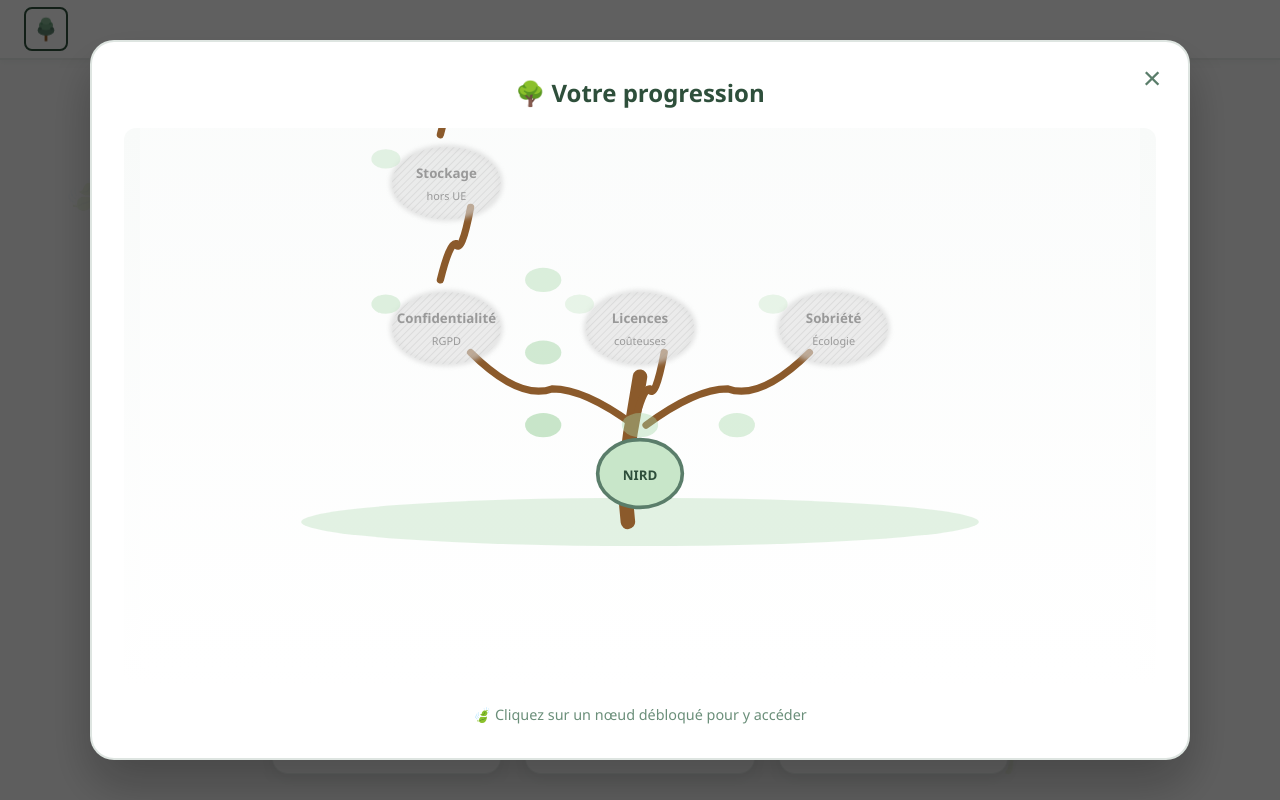
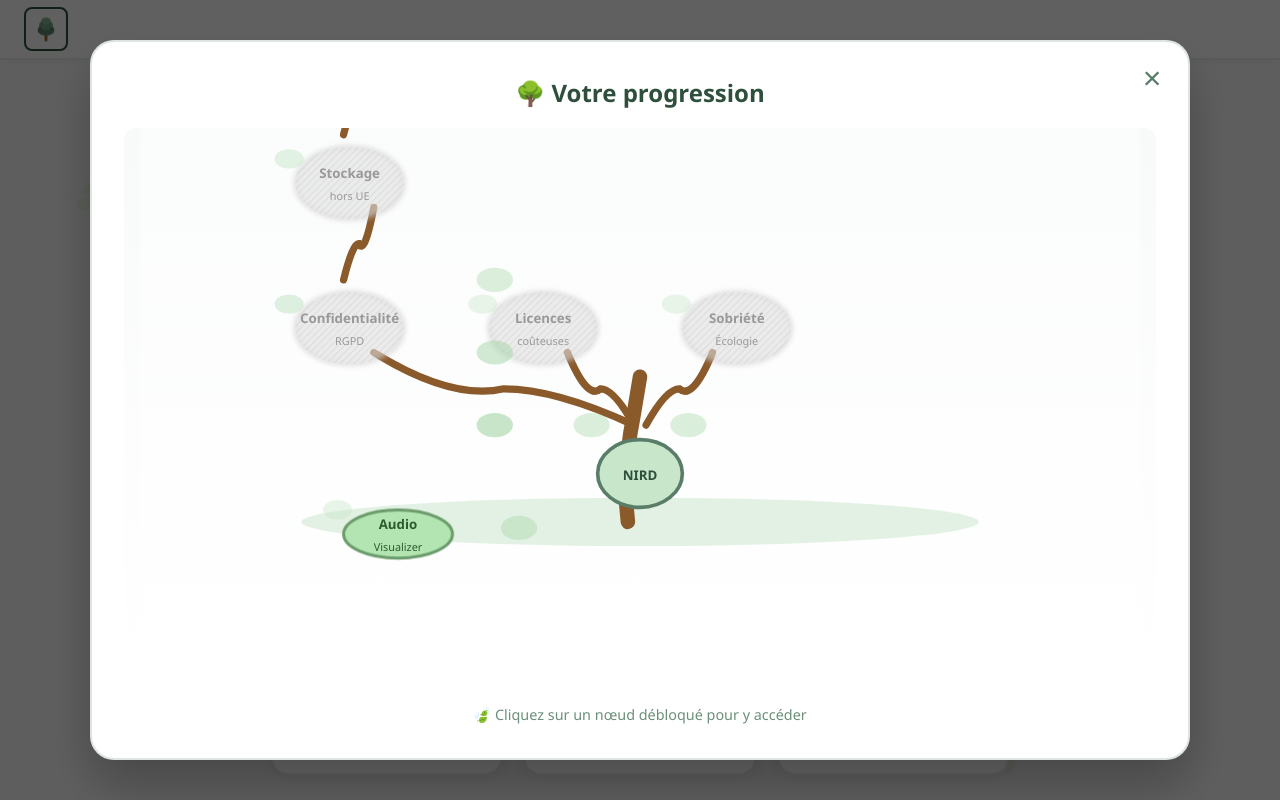
Before and after one commit to Quoicouteam/Nird, a Vue app: page / in a window 1280 px wide. Both pictures are taken after a click on the button 46 px from the left and 29 px from the top of the page. Shown: the top 800 px of the page. Built offline with nearby package versions, Linux system fonts and the light colour scheme.

Commit message:
add - implement audio visualizer as a new sprout in the skill tree

```diff
--- a/src/components/SkillTree/SkillTreeData.json
+++ b/src/components/SkillTree/SkillTreeData.json
@@ -39,6 +39,14 @@
       "subtitle": "Écologie",
       "route": "/page/sobriete",
       "parent": "presentation"
+    },
+    {
+      "id": "audio-visualizer",
+      "title": "Audio",
+      "subtitle": "Visualizer",
+      "route": "/page/audio-visualizer",
+      "parent": "presentation",
+      "special": "sprout"
     }
   ]
 }
--- a/src/components/SkillTree/SkillTreeGenerator.js
+++ b/src/components/SkillTree/SkillTreeGenerator.js
@@ -55,6 +55,15 @@ function buildHierarchy(treeData) {
  * Calcule les positions des nœuds en fonction de la hiérarchie
  */
 function calculatePositions(node, parentX = ROOT_X, index = 0, siblingsCount = 1) {
+  // Position spéciale pour les pousses (sprout)
+  if (node.special === 'sprout') {
+    node.position = { x: ROOT_X - 200, y: ROOT_Y + 50 }
+    node.shape = { rx: 25, ry: 20 }
+    node.isRoot = false
+    node.isSprout = true
+    return
+  }
+
   const level = node.level
   const y = ROOT_Y - (level * LEVEL_HEIGHT)
 
@@ -105,7 +114,8 @@ export function generateBranches(nodes) {
 
   // Pour chaque nœud sauf la racine, créer une branche vers son parent
   nodes.forEach(node => {
-    if (node.parent) {
+    // Ignorer les pousses spéciales (pas de branche classique)
+    if (node.parent && node.special !== 'sprout') {
       const parentNode = nodeMap.get(node.parent)
       if (!parentNode) return
 
@@ -148,6 +158,25 @@ export function generateTrunk() {
 }
 
 /**
+ * Génère les tiges des pousses spéciales qui sortent de l'herbe
+ */
+export function generateSprouts(nodes) {
+  const sprouts = nodes.filter(n => n.special === 'sprout')
+  return sprouts.map(sprout => {
+    const startY = ROOT_Y + 40 // Au niveau du sol
+    const endY = sprout.position.y
+    const x = sprout.position.x
+
+    // Une petite tige qui pousse du sol avec une légère courbe
+    return {
+      nodeId: sprout.id,
+      path: `M${x} ${startY} Q${x - 5} ${(startY + endY) / 2} ${x} ${endY}`,
+      strokeWidth: 3
+    }
+  })
+}
+
+/**
  * Génère les éléments décoratifs (sol, feuillage, petites feuilles)
  */
 export function generateDecorations(nodes) {
--- a/src/components/SkillTree/SkillTreeView.vue
+++ b/src/components/SkillTree/SkillTreeView.vue
@@ -5,7 +5,8 @@ import {
   generateNodes,
   generateBranches,
   generateTrunk,
-  generateDecorations
+  generateDecorations,
+  generateSprouts
 } from './SkillTreeGenerator.js'
 import treeData from './SkillTreeData.json'
 
@@ -48,15 +49,27 @@ const decorations = computed(() => {
   }
 })
 
+const sprouts = computed(() => {
+  try {
+    return generateSprouts(nodes.value)
+  } catch (error) {
+    console.error('Erreur génération sprouts:', error)
+    return []
+  }
+})
+
 // Vérification du statut des nœuds
 function getNodeClass(nodeId) {
   const unlocked = isPageUnlocked(nodeId)
   const completed = isPageCompleted(nodeId)
+  const node = nodes.value.find(n => n.id === nodeId)
+  const isSprout = node?.special === 'sprout'
 
   return {
     'node--unlocked': unlocked,
     'node--locked': !unlocked,
-    'node--completed': completed
+    'node--completed': completed,
+    'node--sprout': isSprout
   }
 }
 
@@ -105,6 +118,18 @@ onMounted(() => {
         fill="none"
         stroke-linecap="round"
         class="branch--visible"
+      />
+
+      <!-- Tiges des pousses dans l'herbe -->
+      <path
+        v-for="sprout in sprouts"
+        :key="'sprout-' + sprout.nodeId"
+        :d="sprout.path"
+        stroke="#7dab8a"
+        :stroke-width="sprout.strokeWidth"
+        fill="none"
+        stroke-linecap="round"
+        class="sprout-stem"
       />
 
       <!-- Feuillage décoratif de fond -->
@@ -218,6 +243,26 @@ onMounted(() => {
   stroke: #8B5A2B;
 }
 
+/* Tiges de pousses dans l'herbe */
+.sprout-stem {
+  opacity: 0.9;
+  stroke: #7dab8a;
+  animation: sprout-grow 2s ease-out;
+}
+
+@keyframes sprout-grow {
+  from {
+    stroke-dasharray: 100;
+    stroke-dashoffset: 100;
+    opacity: 0;
+  }
+  to {
+    stroke-dasharray: 100;
+    stroke-dashoffset: 0;
+    opacity: 0.9;
+  }
+}
+
 /* Nœuds */
 .node {
   cursor: pointer;
@@ -276,6 +321,33 @@ onMounted(() => {
   transform: scale(1.05);
 }
 
+/* Pousse (quête annexe) - toujours accessible */
+.node--sprout.node--unlocked .node-shape {
+  fill: #b3e5b3;
+  stroke: #6b9b6b;
+  stroke-width: 2.5;
+  animation: sprout-pulse 3s ease-in-out infinite;
+}
+
+.node--sprout.node--unlocked .node-text,
+.node--sprout.node--unlocked .node-text-sub {
+  fill: #2d5a2d;
+}
+
+.node--sprout.node--unlocked:hover .node-shape {
+  fill: #9dd69d;
+  transform: scale(1.1);
+}
+
+@keyframes sprout-pulse {
+  0%, 100% {
+    opacity: 1;
+  }
+  50% {
+    opacity: 0.85;
+  }
+}
+
 /* Nœud complété */
 .node--completed .node-shape {
   fill: #5a7d6a;
--- a/src/router/progress.js
+++ b/src/router/progress.js
@@ -1,14 +1,31 @@
 import { reactive } from 'vue'
+import treeData from '../components/SkillTree/SkillTreeData.json'
 
 const STORAGE_KEY = 'nird-progress'
 
 function loadProgress() {
   const saved = localStorage.getItem(STORAGE_KEY)
+
+  // Trouver toutes les pousses (quêtes annexes) à débloquer automatiquement
+  const sprouts = treeData.children
+    .filter(child => child.special === 'sprout')
+    .map(child => child.id)
+
+  const defaultUnlocked = ['presentation', ...sprouts]
+
   if (saved) {
-    return JSON.parse(saved)
+    const progress = JSON.parse(saved)
+    // S'assurer que les pousses sont toujours débloquées même si sauvegarde existante
+    sprouts.forEach(sproutId => {
+      if (!progress.unlockedPages.includes(sproutId)) {
+        progress.unlockedPages.push(sproutId)
+      }
+    })
+    return progress
   }
+
   return {
-    unlockedPages: ['presentation'], // Seule la page de présentation est débloquée au départ
+    unlockedPages: defaultUnlocked, // Présentation + toutes les pousses
     completed: []
   }
 }
```
Also changed, not shown: src/components/TreeViews/AudioVisualizer.vue (added).
